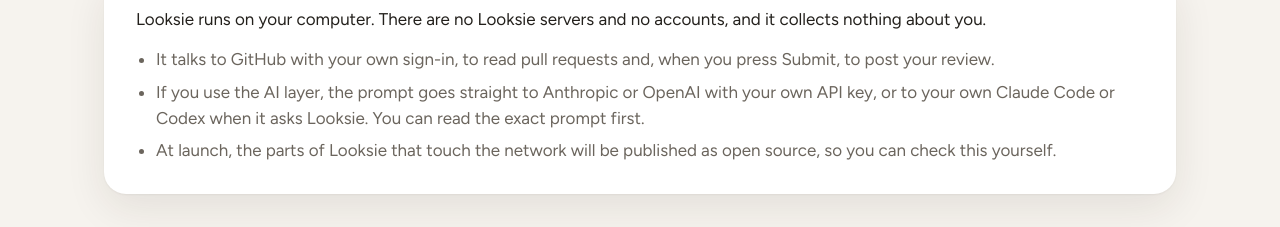
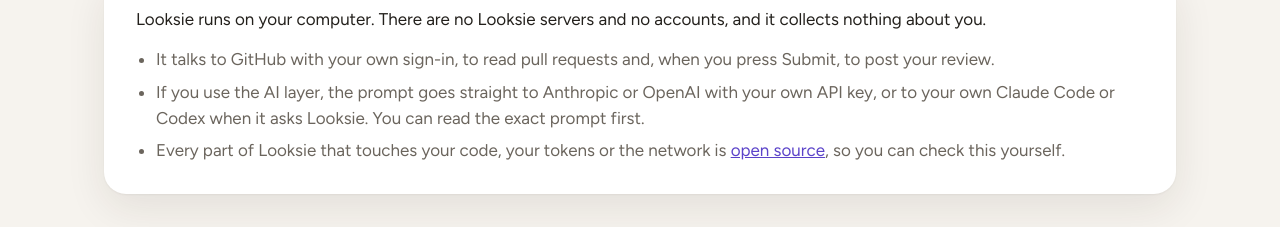
Before and after one commit to marcus-smallman-lewis/looksie-releases, a plain HTML site: page index.html in a window 1280 px wide. Shown: the part 6100-6327 px from the top of the page. Drawn offline with Linux system fonts and the light colour scheme.

Commit message:
Site: link the open source (looksie-open)
Co-Authored-By: Claude Opus 5.5 <noreply@anthropic.com>

```diff
--- a/index.html
+++ b/index.html
@@ -169,7 +169,7 @@ code{font-family:"JetBrains Mono",ui-monospace,monospace;font-size:.86em;backgro
     <ul>
       <li>It talks to GitHub with your own sign-in, to read pull requests and, when you press Submit, to post your review.</li>
       <li>If you use the AI layer, the prompt goes straight to Anthropic or OpenAI with your own API key, or to your own Claude Code or Codex when it asks Looksie. You can read the exact prompt first.</li>
-      <li>At launch, the parts of Looksie that touch the network will be published as open source, so you can check this yourself.</li>
+      <li>Every part of Looksie that touches your code, your tokens or the network is <a href="https://github.com/marcus-smallman-lewis/looksie-open">open source</a>, so you can check this yourself.</li>
     </ul>
   </div>
 </section>
```
Also changed, not shown: terms.html (+1 -1 lines).
